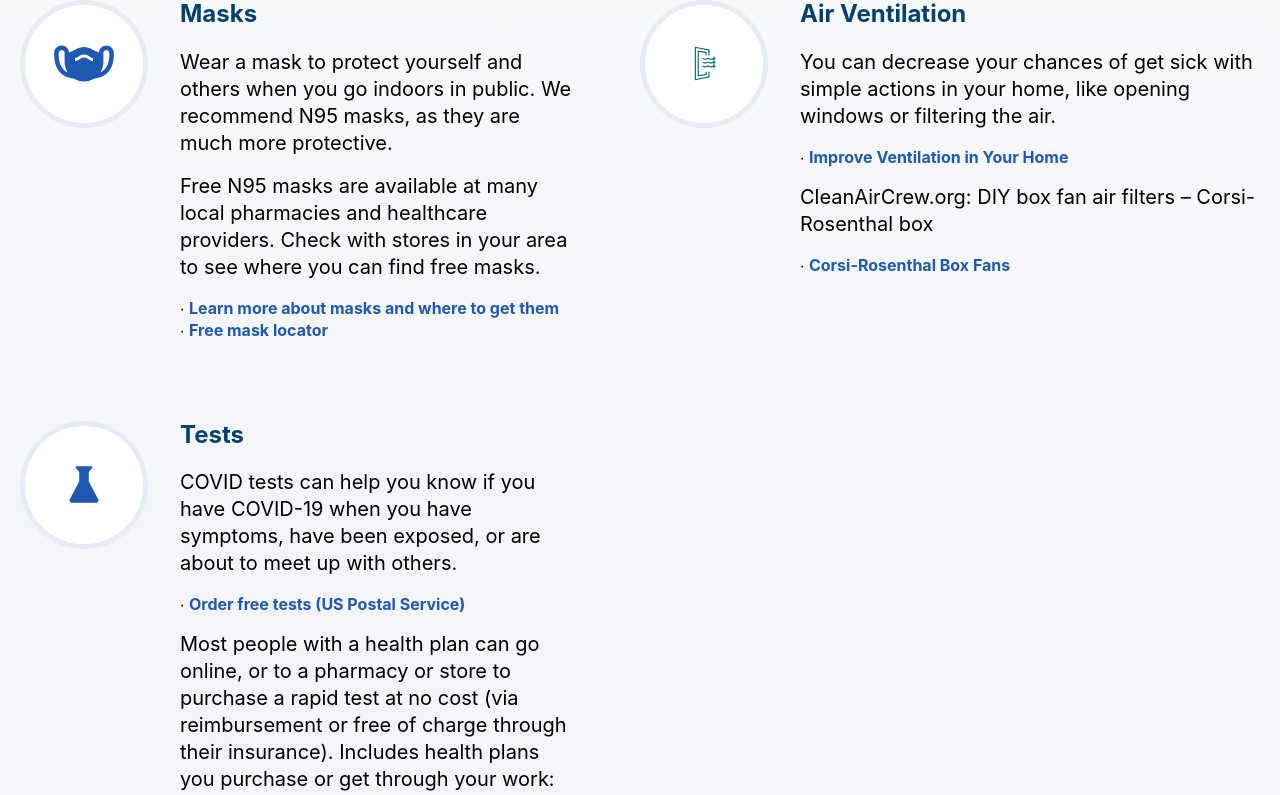
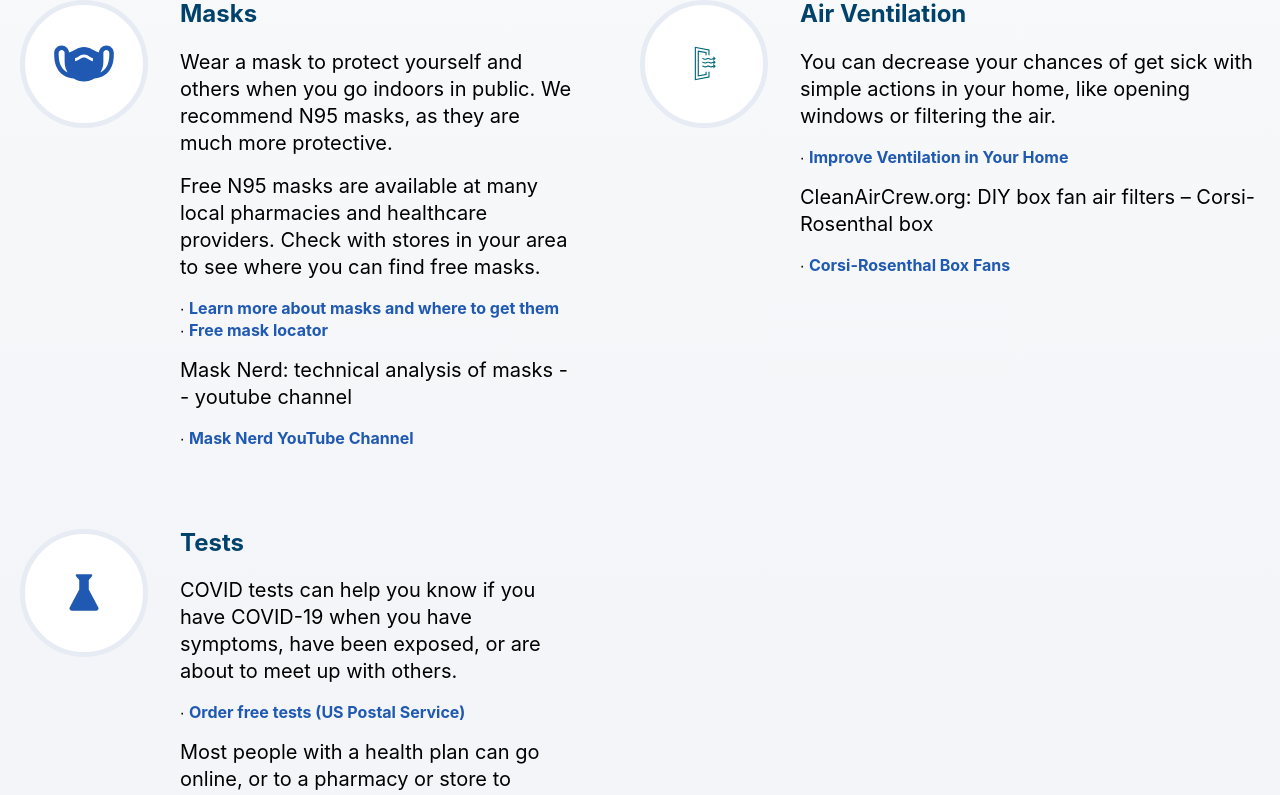
Before and after one commit to rrelyea/covid-safe, a React (Create React App) app: page / in a window 1280 px wide. Shown: the part 1148-1943 px from the top of the page. Built offline with nearby package versions, Linux system fonts and the light colour scheme.

Commit message:
add mask nerd

```diff
--- a/src/App.js
+++ b/src/App.js
@@ -90,6 +90,8 @@ function App() {
                 <p>Free N95 masks are available at many local pharmacies and healthcare providers. Check with stores in your area to see where you can find free masks.</p>
                 &#8729; <a href="https://www.cdc.gov/coronavirus/2019-ncov/prevent-getting-sick/masks.html" rel="noopener">Learn more about masks and where to get them</a><br/>
                 &#8729; <a href="https://www.cdc.gov/coronavirus/2019-ncov/your-health/free-masks.html" rel="noopener">Free mask locator</a>
+                <p>Mask Nerd: technical analysis of masks -- youtube channel</p>
+                &#8729; <a href="https://www.youtube.com/channel/UC3fF_rzkmZD0ufN685YE7lg">Mask Nerd YouTube Channel</a>
               </div>
             </div>
 
```
